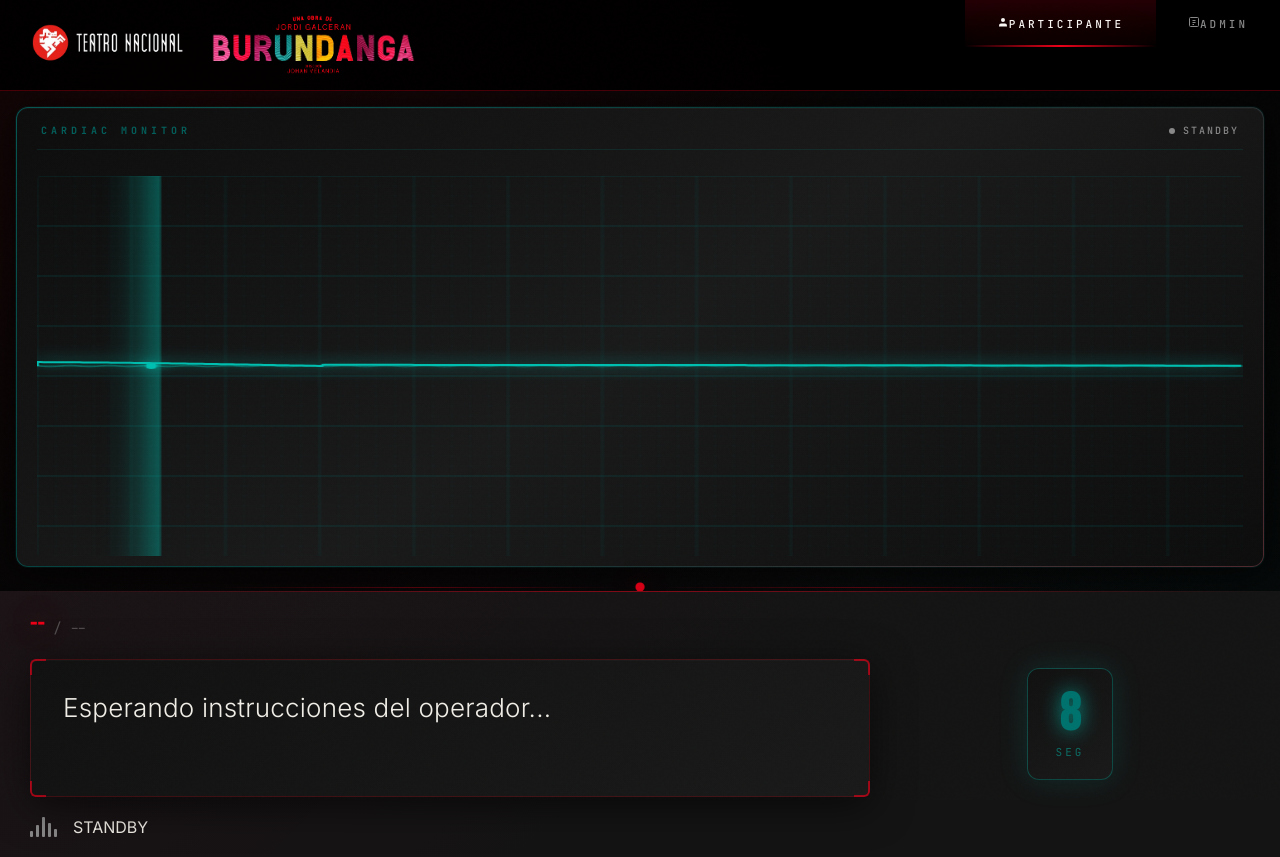
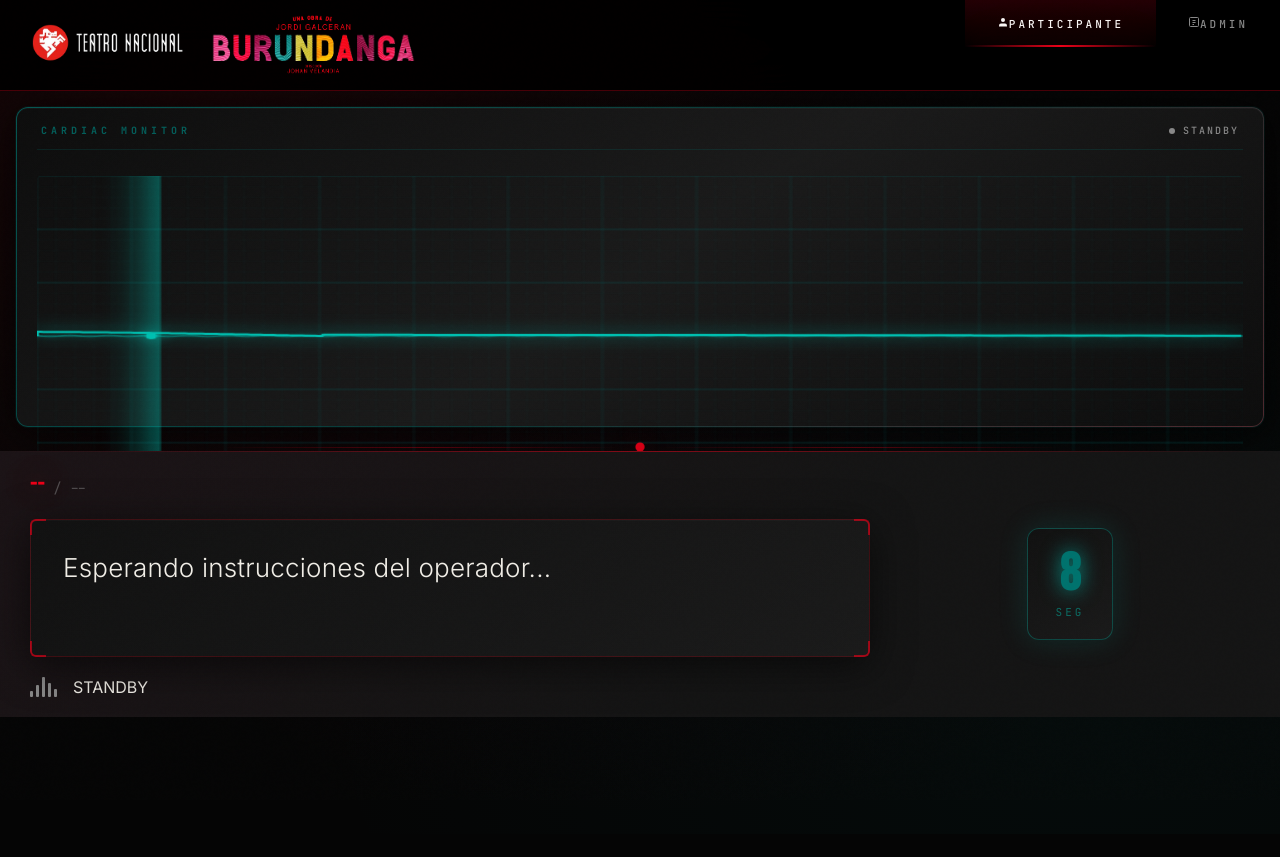
Before and after one commit to plannerpenta-lang/sinoudal, a React (Vite) app: page / in a window 1280 px wide. After the commit the page ends 834 px from the top, so only its background shows below. Built offline with nearby package versions, Linux system fonts and the light colour scheme; no server answers.

Commit message:
fix: textos popup y admin - VERDADERO/FALSO, altura monitor 40vh

```diff
--- a/src/components/admin/SessionController.jsx
+++ b/src/components/admin/SessionController.jsx
@@ -146,7 +146,7 @@ export default function SessionController() {
               className="ctrl-btn ctrl-btn-true"
             >
               <span className="btn-letter">V</span>
-              VERDAD
+              VERDADERO
             </button>
             <button
               onClick={() => submitAnswer('false')}
--- a/src/components/game/HeartbeatDisplay.jsx
+++ b/src/components/game/HeartbeatDisplay.jsx
@@ -221,7 +221,7 @@ export default function HeartbeatDisplay({ mode = 'normal', timeLeft = null }) {
 
   return (
     <div className="heartbeat-wrapper">
-      <canvas ref={canvasRef} className="ecg-canvas" width={640} height={380} />
+      <canvas ref={canvasRef} className="ecg-canvas" width={640} height={300} />
     </div>
   );
 }
--- a/src/components/game/LandingPage.css
+++ b/src/components/game/LandingPage.css
@@ -45,7 +45,7 @@
 .monitor-frame {
   width: 100%;
   max-width: 100%;
-  height: 460px;
+  height: 40vh;
   background: linear-gradient(145deg, #0D0D0D 0%, #1A1A1A 50%, #0D0D0D 100%);
   border: 1px solid rgba(0, 114, 109, 0.4);
   border-radius: 12px;
@@ -142,7 +142,7 @@
 /* ── ECG CANVAS ── */
 .ecg-canvas {
   width: 100%;
-  height: 380px;
+  height: 40vh;
   display: block;
   border-radius: 4px;
 }
--- a/src/components/game/LandingPage.jsx
+++ b/src/components/game/LandingPage.jsx
@@ -181,7 +181,7 @@ export default function LandingPage() {
             </div>
           </div>
           <div className="popup-label">
-            {popupAnswer === 'true' ? 'VERDAD' : 'MENTIRA'}
+            {popupAnswer === 'true' ? 'VERDADERO' : 'FALSO'}
           </div>
         </div>
       )}
```
